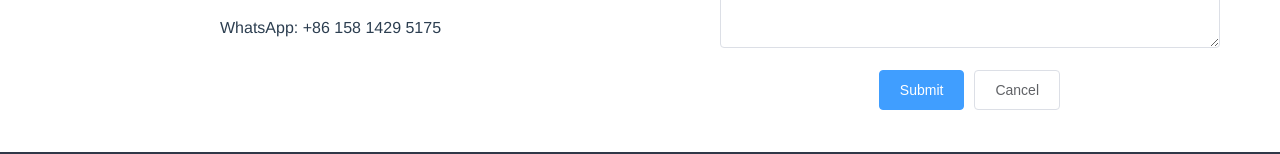
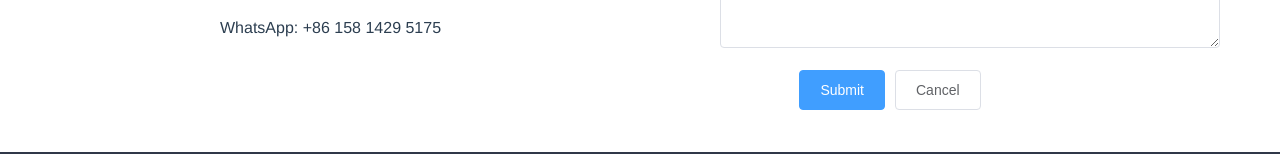
Before and after one commit to liangxin7788/ivs-rfid-dist, a Vue app: page /#/contactUs in a window 1280 px wide. Shown: the part 646-800 px from the top of the page. Built offline with nearby package versions, Linux system fonts and the light colour scheme; no server answers.

Commit message:
提示性消息

```diff
--- a/src/components/ContactUs.vue
+++ b/src/components/ContactUs.vue
@@ -28,7 +28,7 @@
           <el-form-item label="Massage:">
             <el-input type="textarea" :autosize="{ minRows: 8, maxRows: 50}" v-model="massage" style="margin: 50px 0 0  0; width: 500px; text-align: left"></el-input>
           </el-form-item>
-          <el-form-item style="text-align: right">
+          <el-form-item style="text-align: center">
             <el-button type="primary" @click="onSubmit">Submit</el-button>
             <el-button @click="resetForm">Cancel</el-button>
           </el-form-item>
@@ -75,8 +75,15 @@
             company: this.company || undefined,
           }).then(res => {
             console.log(res.data.result);
+            if (res.data && res.data.errorMsg)
+            this.$notify({
+              title: 'fail to leaf your massage!',
+              message: res.data.errorMsg,
+              offset: 50
+            });
           }).catch(e => {
             console.log(e);
+            // if (e.data && e.data.errorMsg) { this.$Message.error(e.data.errorMsg) }
           })
         },
         resetForm() {
@@ -86,15 +93,6 @@
           this.phoneNumber = ''
           this.comeFrom = ''
           this.company = ''
-
-          // return {
-          //   name: '',
-          //   customerEmail: '',
-          //   massage: '',
-          //   phoneNumber: '',
-          //   comeFrom: '',
-          //   company: ''
-          // }
         }
       }
     }
@@ -106,20 +104,17 @@
     padding: 0;
   }
   .con {
-    /*width: 500px;*/
     height: 400px;
     margin: 0 200px;
   }
   .con > div {
     width: 50%;
-    /*height: 100%;*/
   }
   .a {
     text-align: left;
     line-height: 40px;
     margin-left: 0;
     width: 400px;
-    /*background: red;*/
     float: left;
   }
   .c .el-input{
@@ -127,7 +122,6 @@
   }
   .b {
     text-align: left;
-    /*background: yellow;*/
     float: right;
   }
   .aaa  .el-carousel__container {
```
